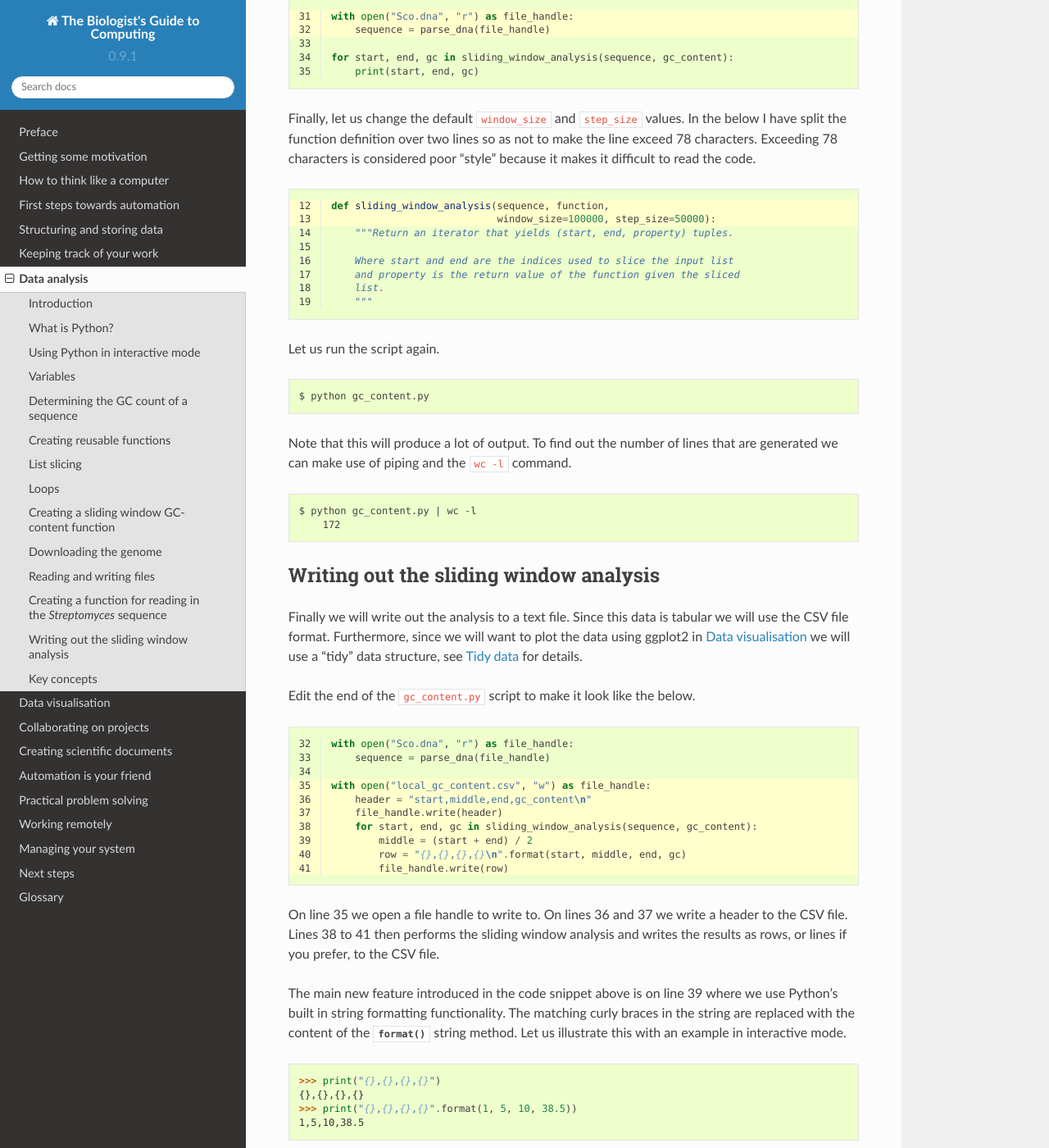
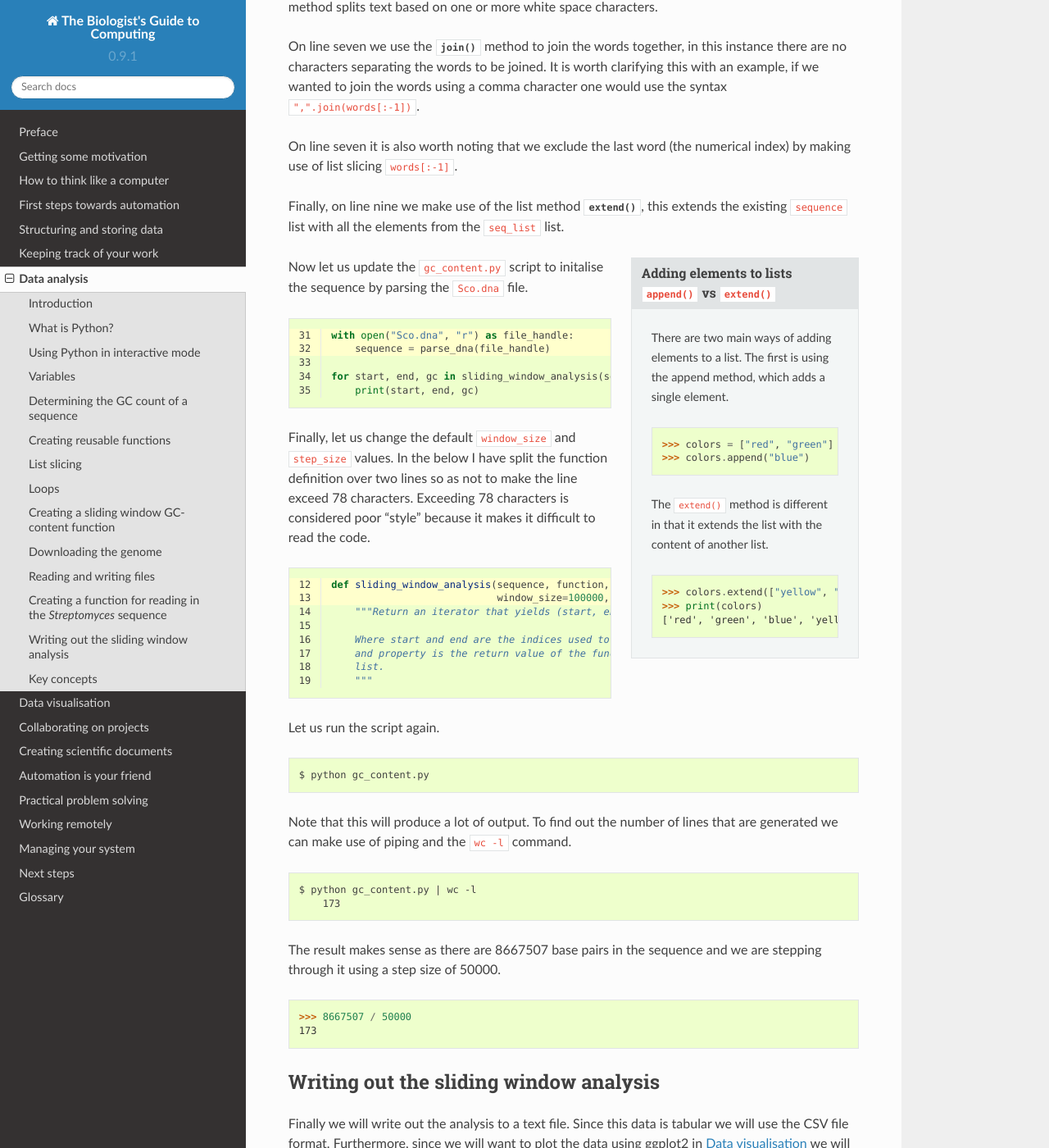
Before and after one commit to tjelvar-olsson/biologists-guide-to-computing, a Sphinx documentation site: the page built from source/data-analysis.rst, in a window 1280 px wide and 1400 px high, scrolled down 16683 px. Shown: the whole window at 82% size. Built offline with Sphinx 7.4.7 and the Read the Docs theme 2.0.0, drawn with Linux system fonts in a browser that asks for light colours; cross-references to code outside the pages are shown as plain code; some of the changed text lies outside the part shown.

Commit message:
Implemented feedback from Tyler on data analysis chapter

```diff
--- a/source/data-analysis.rst
+++ b/source/data-analysis.rst
@@ -21,6 +21,10 @@ The GC-content is defined as:
 
     100 *  \frac{G + C}{A + T + G + C}
 
+To solve this problem we need to write code to be able to read in sequence data
+from a file, process the input to calculate the local GC-content and write out
+the results to another file. In the process the computational concepts of
+variables, functions and loops will be introduced.
 
 In this chapter we will use the Python scripting language to perform our data
 analysis.
@@ -68,8 +72,8 @@ commands can be entered.
     >>> 1 + 2
     3
 
-The secondary prompt, used for continuation lines, is represented by three dots
-(``...``).
+The secondary prompt is represented by three dots (``...``) and denotes a
+continuation line.
 
 .. code-block:: python
 
@@ -253,7 +257,9 @@ create a list to work with.
 
     >>> zero_to_five = ["zero", "one", "two", "three", "four", "five"]
 
-To get the first two elements.
+To get the first two elements we therefore use 0 for the start index, as
+Python uses a zero-based indexing system, and 2 for the end index as the
+element from the end index is excluded.
 
 .. code-block:: python
 
@@ -325,6 +331,15 @@ setup of a while loop.
     2
     3
     4
+
+In the code above Python moves through the commands in the while loop executing
+them in order, i.e. printing the value of the ``cycle`` variable and then
+incrementing it. The logic then moves back to the :key:`while` statement and
+the conditional (``cycle < 5``) is re-evaluated. If true the commands in the
+while statment are executed in order again, and so forth until the conditional
+is false. In this example the ``print(cycle)`` command was called five times,
+i.e. until the ``cycle`` variable incremented to 5 and the ``cycle < 5``
+conditional evaluated to false.
 
 However, when working in Python it is much more common to make use of *for*
 loops. For loops are used to iterate over elements in data structures such as
@@ -402,14 +417,14 @@ Creating a sliding window GC-content function
 ---------------------------------------------
 
 So far we have been working with Python in interactive mode. This is a great
-way to explore what can be achieved with Python. It is also a handy way to get
-access to a calculator from the command line. However, it can get a little
-bit clunky when trying to write constructs that span serval lines, such as
-functions.
+way to explore what can be achieved with Python.  It is also handy to simply
+use Python's interactive mode as a command line calculator.  However, it can
+get a little bit clunky when trying to write constructs that span several
+lines, such as functions.
 
-Now we will examine how one can write a Python script as a text file and
-how to run that text file through the Python interpreter, i.e. how to
-run a Python script from the command line.
+Now we will examine how one can write a Python script as a text file and how to
+run that text file through the Python interpreter, i.e. how to run a Python
+script from the command line.
 
 Start off by creating a new directory to work in.
 
@@ -780,6 +795,9 @@ In practise one tends to use file handles directly within for loops.
     >>> print(num_lines)
     144461
 
+In the for loop above the file handle acts as an iterator, yielding
+the lines within the opened file.
+
 Again we must not forget to close the file handle.
 
 .. code-block:: python
@@ -899,7 +917,7 @@ or more white space characters.
 On line seven we use the :func:`join` method to join the words together, in
 this instance there are no characters separating the words to be joined. It is
 worth clarifying this with an example, if we wanted to join the words using a
-comma character one would use the syntax ``",".join(words[:1])``.
+comma character one would use the syntax ``",".join(words[:-1])``.
 
 On line seven it is also worth noting that we exclude the last word (the
 numerical index) by making use of list slicing ``words[:-1]``.
@@ -907,6 +925,25 @@ numerical index) by making use of list slicing ``words[:-1]``.
 Finally, on line nine we make use of the list method :func:`extend`, this
 extends the existing ``sequence`` list with all the elements from the
 ``seq_list`` list.
+
+.. sidebar:: Adding elements to lists ``append()`` vs ``extend()``
+
+    There are two main ways of adding elements to a list. The first is
+    using the append method, which adds a single element.
+
+    .. code-block:: python
+
+        >>> colors = ["red", "green"]
+        >>> colors.append("blue")
+
+    The ``extend()`` method is different in that it extends the list
+    with the content of another list.
+
+    .. code-block:: python
+
+        >>> colors.extend(["yellow", "purple"])
+        >>> print(colors)
+        ['red', 'green', 'blue', 'yellow', 'purple']
 
 Now let us update the ``gc_content.py`` script to initalise the sequence by
 parsing the ``Sco.dna`` file.
@@ -954,7 +991,15 @@ that are generated we can make use of piping and the ``wc -l`` command.
 .. code-block:: none
 
     $ python gc_content.py | wc -l
-        172
+        173
+
+The result makes sense as there are 8667507 base pairs in the sequence and
+we are stepping through it using a step size of 50000.
+
+.. code-block:: python
+
+    >>> 8667507 / 50000
+    173
 
 
 Writing out the sliding window analysis
@@ -985,7 +1030,7 @@ On line 35 we open a file handle to write to. On lines 36 and 37 we write a head
 to the CSV file. Lines 38 to 41 then performs the sliding window analysis and
 writes the results as rows, or lines if you prefer, to the CSV file.
 
-The main new feature introduced in the code snippet above is on line 39 where
+The main new feature introduced in the code snippet above is on line 40 where
 we use Python's built in string formatting functionality. The matching curly
 braces in the string are replaced with the content of the :meth:`format` string
 method. Let us illustrate this with an example in interactive mode.
```
